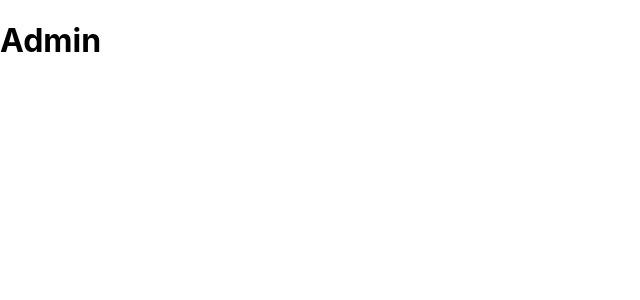
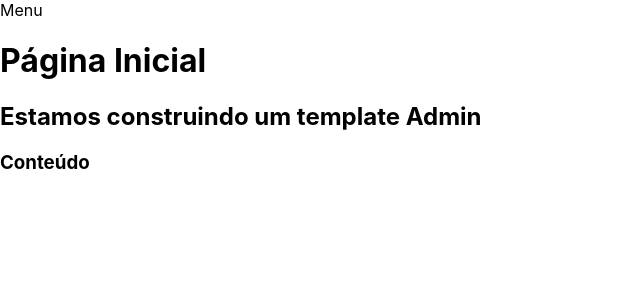
Before and after one commit to marcelo-rafael/next-admin-template, a Next.js app: page / in a window 1280 px wide. Shown: the top 300 px of the page, without its empty margins (0-640 px from the left). Built offline with nearby package versions, Linux system fonts and the light colour scheme.

Commit message:
Estrutura inicial

```diff
--- /dev/null
+++ b/src/components/template/Cabecalho.tsx
@@ -0,0 +1,17 @@
+import Titulo from './Titulo';
+
+interface CabecalhoProps {
+  titulo: string
+  subtitulo: string
+}
+
+export default function Cabecalho(props: CabecalhoProps) {
+  return(
+    <div>
+      <Titulo
+        titulo={props.titulo}
+        subtitulo={props.subtitulo}
+      />
+    </div>
+  )
+}
--- /dev/null
+++ b/src/components/template/Conteudo.tsx
@@ -0,0 +1,13 @@
+interface ConteudoProps {
+  children?: any
+}
+
+export default function Conteudo(props: ConteudoProps) {
+  return (
+    <div className={`
+      flex flex-col mt-7
+    `}>
+      {props.children}
+    </div>
+  )
+}
--- /dev/null
+++ b/src/components/template/Layout.tsx
@@ -0,0 +1,23 @@
+import Cabecalho from './Cabecalho';
+import Conteudo from './Conteudo';
+import MenuLateral from './MenuLateral';
+
+interface LayoutProps {
+  titulo: string
+  subtitulo: string
+  children?: any
+}
+
+export default function Layout(props: LayoutProps) {
+  return(
+    <div>
+      <MenuLateral />
+      <Cabecalho
+        titulo={props.titulo}
+        subtitulo={props.subtitulo} />
+      <Conteudo>
+        {props.children}
+      </Conteudo>
+    </div>
+  )
+}
--- /dev/null
+++ b/src/components/template/MenuLateral.tsx
@@ -0,0 +1,7 @@
+export default function MenuLateral() {
+  return(
+    <div>
+      Menu
+    </div>
+  )
+}
--- /dev/null
+++ b/src/components/template/Titulo.tsx
@@ -0,0 +1,22 @@
+interface TituloProps {
+  titulo: string
+  subtitulo: string
+}
+
+export default function Titulo(props: TituloProps) {
+  return(
+    <div>
+      <h1 className={`
+
+
+      `}>
+        {props.titulo}
+      </h1>
+      <h2 className={`
+
+      `}>
+        {props.subtitulo}
+      </h2>
+    </div>
+  )
+}
--- a/src/pages/index.tsx
+++ b/src/pages/index.tsx
@@ -1,10 +1,9 @@
+import Layout from '../components/template/Layout';
+
 export default function Home() {
   return (
-    <div className={`
-      flex justify-center items-center h-screen
-      bg-gradient-to-r from-green-500 to-blue-500
-    `}>
-      <h1>Admin</h1>
-    </div>
+    <Layout titulo='Página Inicial' subtitulo='Estamos construindo um template Admin'>
+      <h3>Conteúdo</h3>
+    </Layout>
   )
 }
```
